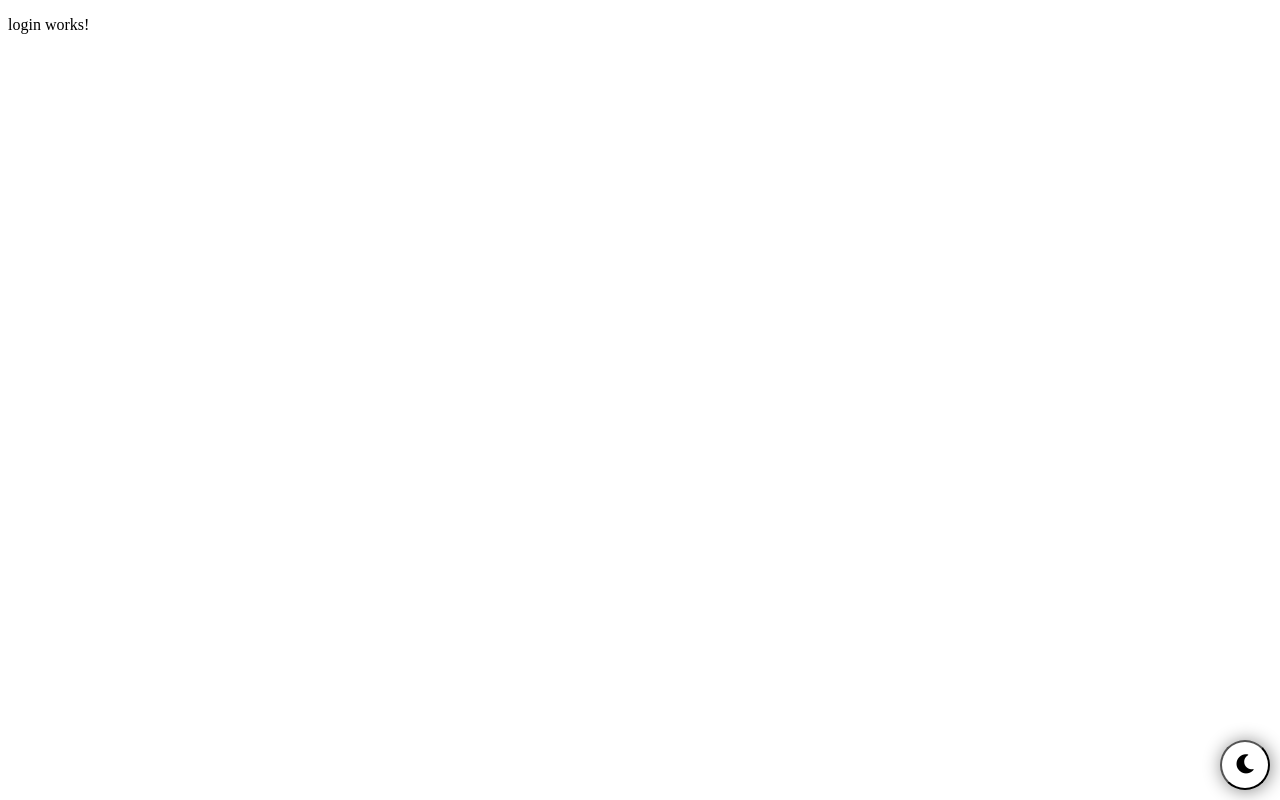
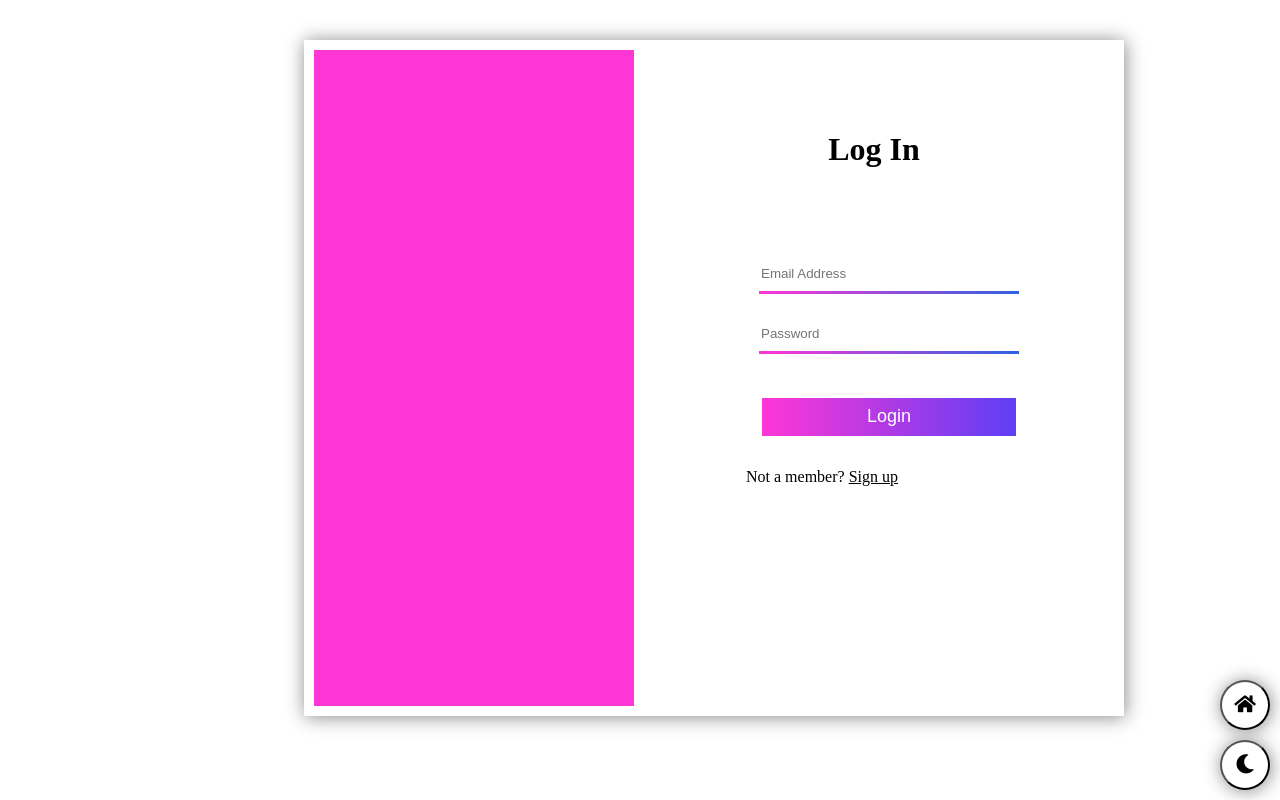
Before and after one commit to deeaanghelache/Licenta-FMI, an Angular app in the folder Frontend/: page /login in a window 1280 px wide. Built offline with nearby package versions, Linux system fonts and the light colour scheme.

Commit message:
Login page frontend

```diff
--- a/Frontend/src/app/pages/homepage/homepage.component.html
+++ b/Frontend/src/app/pages/homepage/homepage.component.html
@@ -5,6 +5,7 @@
             <li class="mainMenu"><a href="/aboutUs">About Us</a></li>
             <li class="mainMenu"><a href="/cities">Cities</a></li>
             <li class="mainMenu"><a href="/blog">Blog</a></li>
+            <li class="" *ngIf = "userAdmin === true"><a href="/profile"><i class="fa fa-user"></i></a></li>
             <li class="mainMenu" id="loginButton"><a href="/login">Sign in</a></li>
             <li class="mainMenu" id="registerButton"><a href="/register">Join</a></li>
         </ul>
--- a/Frontend/src/app/pages/homepage/homepage.component.ts
+++ b/Frontend/src/app/pages/homepage/homepage.component.ts
@@ -6,6 +6,7 @@ import { Component, OnInit } from '@angular/core';
   styleUrls: ['./homepage.component.scss']
 })
 export class HomepageComponent implements OnInit {
+  public userAdmin:boolean = false;
 
   constructor() { }
 
--- a/Frontend/src/app/pages/login/login.component.html
+++ b/Frontend/src/app/pages/login/login.component.html
@@ -1 +1,65 @@
-<p>login works!</p>
+<main>
+    <div class="homeButtonContainer">
+        <button type = "button" class = "themeButton" (click)="goHome()">
+            <i class="fas fa-home"></i>
+        </button>
+    </div>
+
+    <div class="loginGrid">
+        <div class="leftSide">
+
+        </div>
+        <div class="rightSide">
+            <h1>{{ loginTitle }}</h1>
+
+            <br>
+            <br>
+            <br>
+
+            <form [formGroup]="loginForm" (ngSubmit)="loginUserFunction()">
+                <div class="form-group">
+                    <input class="form-control"
+                    placeholder="Email Address"
+                    [ngClass]="loginForm.controls['email'].errors ? 'is-invalid' : ''"
+                    formControlName="email" />
+                </div>
+
+                <div class="form-group">
+                    <input class="form-control"
+                    placeholder="Password"
+                    [ngClass]="loginForm.controls['password'].errors ? 'is-invalid' : ''"
+                    formControlName="password" />
+                </div>
+
+                <br>
+
+                <button
+                id="loginButton"
+                [disabled]="loginForm.invalid"
+                type="submit">
+                    Login
+                </button>
+
+                <div id="extra">
+                    <p>
+                        Not a member?
+                        <a href="/register" id="goToRegister">
+                            Sign up
+                        </a>
+                    </p>
+                </div>
+
+                <br>
+                <br>
+                <br>
+                <br>
+                <br>
+                <br>
+                <br>
+                <br>
+
+            </form>
+        </div>
+    </div>
+
+</main>
--- a/Frontend/src/app/pages/login/login.component.scss
+++ b/Frontend/src/app/pages/login/login.component.scss
@@ -0,0 +1,104 @@
+// Login SCSS
+
+// Site's colors
+$color-1: #FF36D6;
+$color-2: #9F2FDE;
+$color-3: #5D3FF5;
+$color-4: #2F62DE;
+$color-5: #25C5FA;
+
+.homeButtonContainer{
+    position: absolute;
+    bottom: 70px;
+    right: 10px;
+}
+
+$standardMargin: 40px;
+
+h1{
+    text-align: center;
+}
+
+.loginGrid{
+    position: relative;
+    top: 0;
+    left: 20vw;
+    display: grid;
+    margin: $standardMargin;
+    padding: 10px;
+    width: 100vh;
+    grid-template-columns: auto;
+    box-shadow: 1px 1px 18px #888888;
+}
+
+.leftSide{
+    background-color: $color-2;
+    grid-row-start: 1;
+    grid-row-end: 2;
+    grid-column-start: 1;
+    grid-column-end: 2;
+    width: 40vh;
+    animation: background-color 5s linear infinite;
+}
+
+@keyframes background-color {
+    0% {
+      background-color: $color-1;
+    }
+    50% {
+        background-color: $color-3;
+    }
+    100% {
+        background-color: $color-5;
+    }
+  }
+
+  .rightSide{
+    margin: $standardMargin;
+    padding: 20px;
+    grid-row-start: 1;
+    grid-row-end: 2;
+    grid-column-start: 2;
+    grid-column-end: 3;
+    width: 20vw;
+}
+
+input {
+    border-width: 3px;
+    border-top: solid white;
+    border-right: solid white;
+    border-left: solid white;
+    border-image:
+    linear-gradient(to right, $color-1 0%, $color-4 100%) 0 0 100% 0;
+    width: 100%;
+    height: 4vh;
+    margin: 10px;
+    background-color: var(--input-color);
+}
+
+#loginButton{
+    position: relative;
+    top: 0;
+    left: 0vw;
+    width: 100%;
+    height: 5vh;
+    border-radius: 0;
+    background-image: linear-gradient(to right, $color-1 0%, $color-3 100%);
+    border: 1px solid white;
+    color: white;
+    font-size: large;
+    margin: 15px;
+    transition: background-image 0.5s ease 0s;
+}
+
+#loginButton:hover{
+    background-image: linear-gradient(to right, $color-5 0%, $color-4 100%);
+}
+
+#goToLogin{
+    color: var(--text-color);
+}
+
+#goToRegister{
+    color: var(--text-color);
+}
--- a/Frontend/src/app/pages/login/login.component.ts
+++ b/Frontend/src/app/pages/login/login.component.ts
@@ -1,4 +1,6 @@
 import { Component, OnInit } from '@angular/core';
+import { FormBuilder, FormGroup, Validators } from '@angular/forms';
+import { Router } from '@angular/router';
 
 @Component({
   selector: 'app-login',
@@ -6,10 +8,23 @@ import { Component, OnInit } from '@angular/core';
   styleUrls: ['./login.component.scss']
 })
 export class LoginComponent implements OnInit {
+  public loginTitle:String = "Log In";
+  public loginForm!:FormGroup;
 
-  constructor() { }
+  constructor(private router:Router, private formBuilder:FormBuilder) { }
 
   ngOnInit(): void {
+    this.loginForm = this.formBuilder.group({
+      email : ['', Validators.required],
+      password : ['', Validators.required]
+    })
   }
 
+  goHome(){
+    this.router.navigateByUrl('/homepage');
+  }
+
+  loginUserFunction(){
+    console.log(this.loginForm);
+  }
 }
--- a/Frontend/src/app/pages/register/register.component.html
+++ b/Frontend/src/app/pages/register/register.component.html
@@ -1,4 +1,10 @@
 <main>
+    <div class="homeButtonContainer">
+        <button type = "button" class = "themeButton" (click)="goHome()">
+            <i class="fas fa-home"></i>
+        </button>
+    </div>
+
     <div class="registerGrid">
         <div class="leftSide">
 
--- a/Frontend/src/app/pages/register/register.component.scss
+++ b/Frontend/src/app/pages/register/register.component.scss
@@ -103,3 +103,9 @@ input {
 #goToLogin{
     color: var(--text-color);
 }
+
+.homeButtonContainer{
+    position: absolute;
+    bottom: 70px;
+    right: 10px;
+}
--- a/Frontend/src/app/pages/register/register.component.ts
+++ b/Frontend/src/app/pages/register/register.component.ts
@@ -1,5 +1,6 @@
 import { Component, OnInit } from '@angular/core';
 import { AbstractControl, FormBuilder, FormGroup, ValidationErrors, ValidatorFn, Validators } from '@angular/forms';
+import { Router } from '@angular/router';
 import { UserAuthenticationService } from 'src/app/services/userAuthentication/user-authentication.service';
 
 @Component({
@@ -11,7 +12,7 @@ export class RegisterComponent implements OnInit {
   public registerTitle:String = "Sign Up";
   public registerForm!:FormGroup;
 
-  constructor(private formBuilder:FormBuilder, private userAuthentication:UserAuthenticationService) { }
+  constructor(private formBuilder:FormBuilder, private router: Router, private userAuthentication:UserAuthenticationService) { }
 
   passwordAndConfirmPasswordChecker : ValidatorFn = (group: AbstractControl):  ValidationErrors | null => {
     let password = group.get('password')?.value;
@@ -33,6 +34,10 @@ export class RegisterComponent implements OnInit {
     );
   }
 
+  goHome(){
+    this.router.navigateByUrl('/homepage');
+  }
+
   registerUserFunction(){
     console.log(this.registerForm);
 
```
